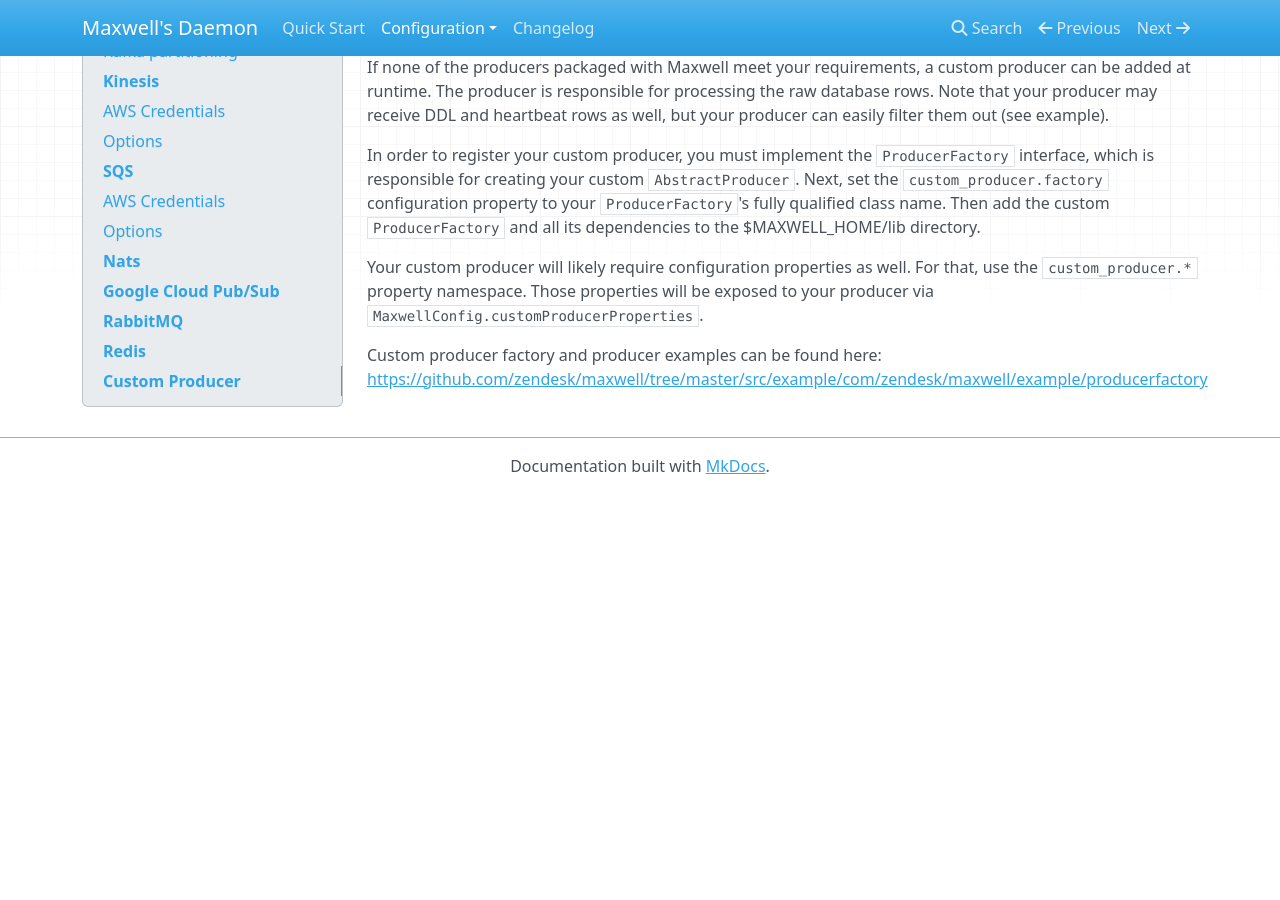
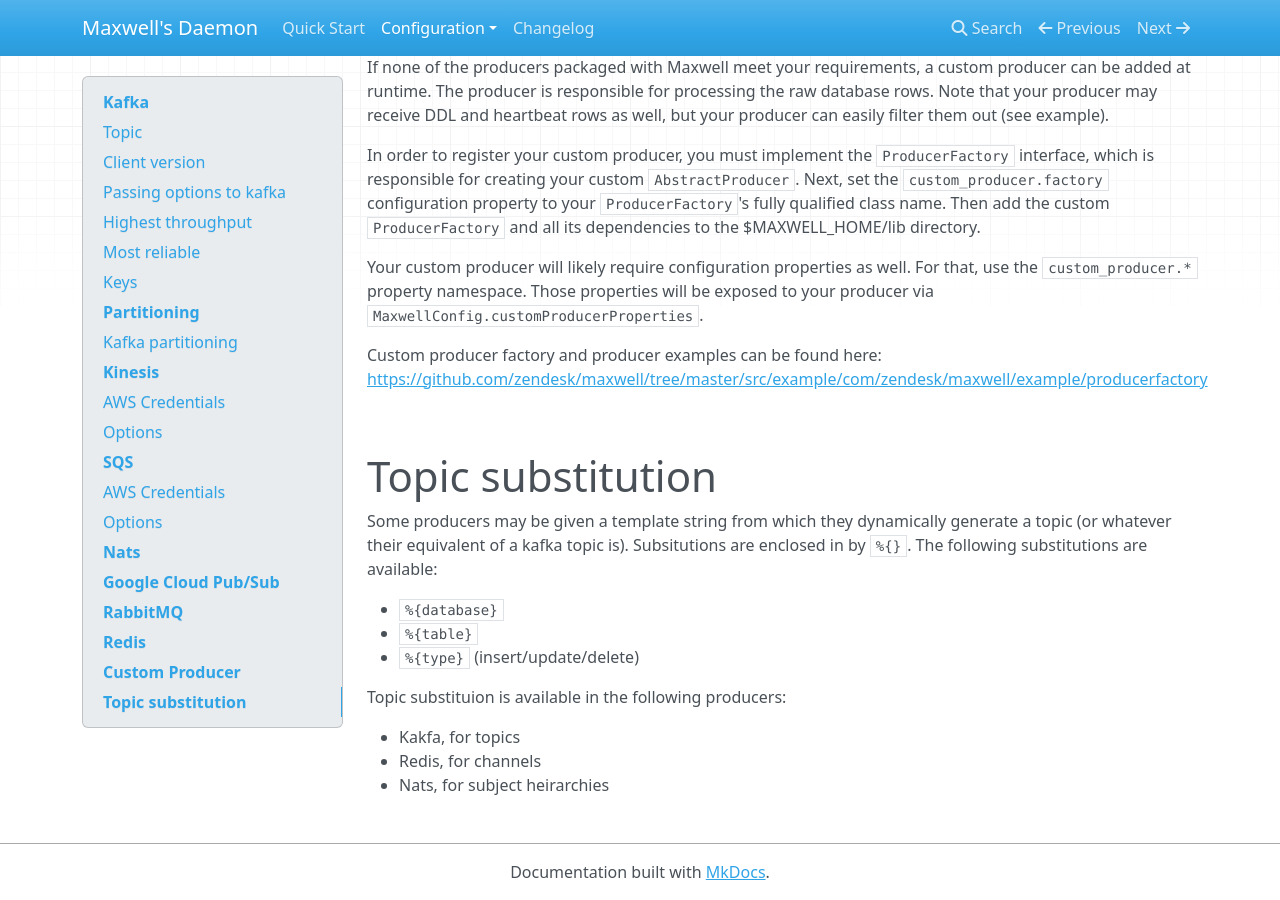
Before and after one commit to zendesk/maxwell, an MkDocs documentation site: the page built from docs/docs/producers.md, in a window 1280 px wide and 900 px high, scrolled down 6806 px. Built offline with MkDocs 1.6.1, drawn with Linux system fonts in a browser that asks for light colours; nearby versions of some CDN libraries; before the commit the page ends 7300 px from its top, so only the background shows below that.

Commit message:
tweak some docs for topic substitution / nats

```diff
--- a/docs/docs/producers.md
+++ b/docs/docs/producers.md
@@ -294,3 +294,19 @@
 Your custom producer will likely require configuration properties as well. For that, use the `custom_producer.*` property namespace. Those properties will be exposed to your producer via `MaxwellConfig.customProducerProperties`.
 
 Custom producer factory and producer examples can be found here: [https://github.com/zendesk/maxwell/tree/master/src/example/com/zendesk/maxwell/example/producerfactory](https://github.com/zendesk/maxwell/tree/master/src/example/com/zendesk/maxwell/example/producerfactory)
+
+
+# Topic substitution
+
+Some producers may be given a template string from which they dynamically generate a topic (or whatever their equivalent of a kafka topic is).
+Subsitutions are enclosed in by `%{}`.  The following substitutions are available:
+
+- `%{database}`
+- `%{table}`
+- `%{type}` (insert/update/delete)
+
+Topic substituion is available in the following producers:
+
+- Kakfa, for topics
+- Redis, for channels
+- Nats, for subject heirarchies
```
Also changed, not shown: docs/docs/config.md (+2 -2 lines), docs/docs/filtering.md (line endings or trailing spaces).
